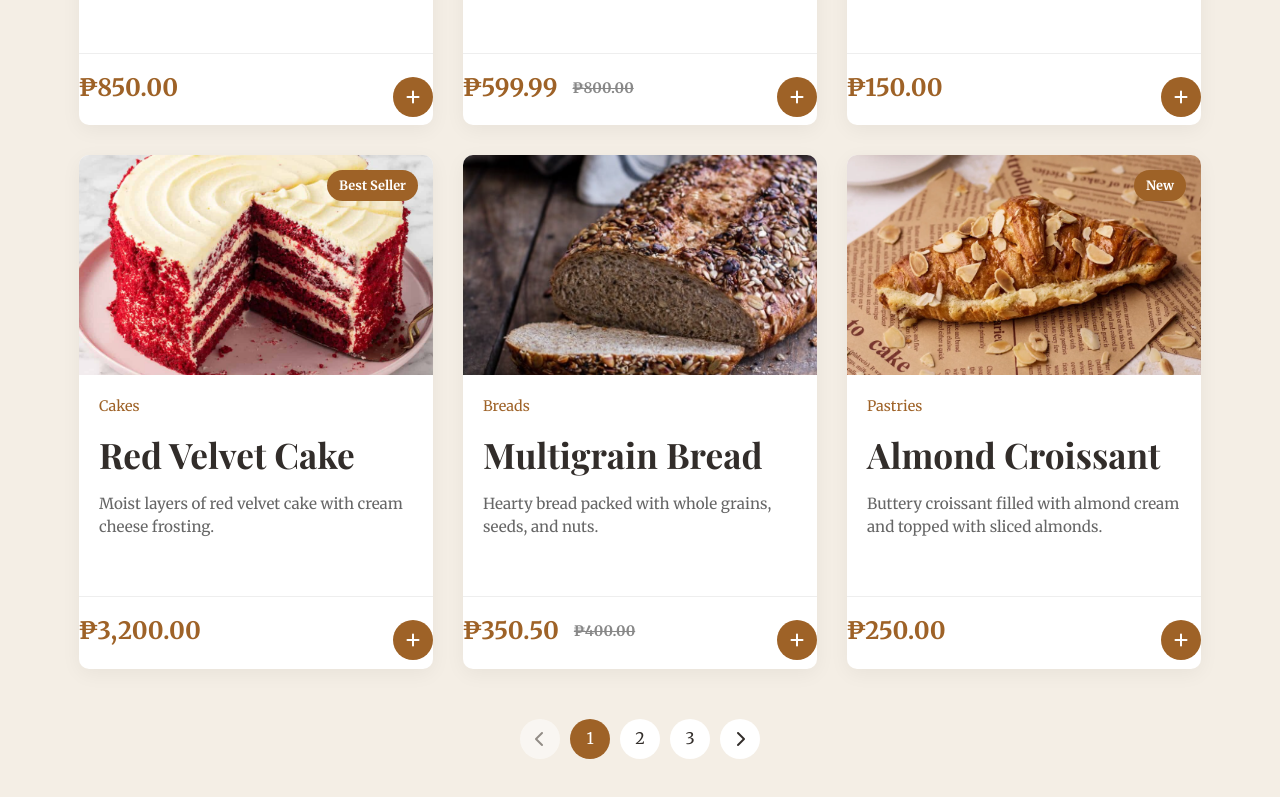
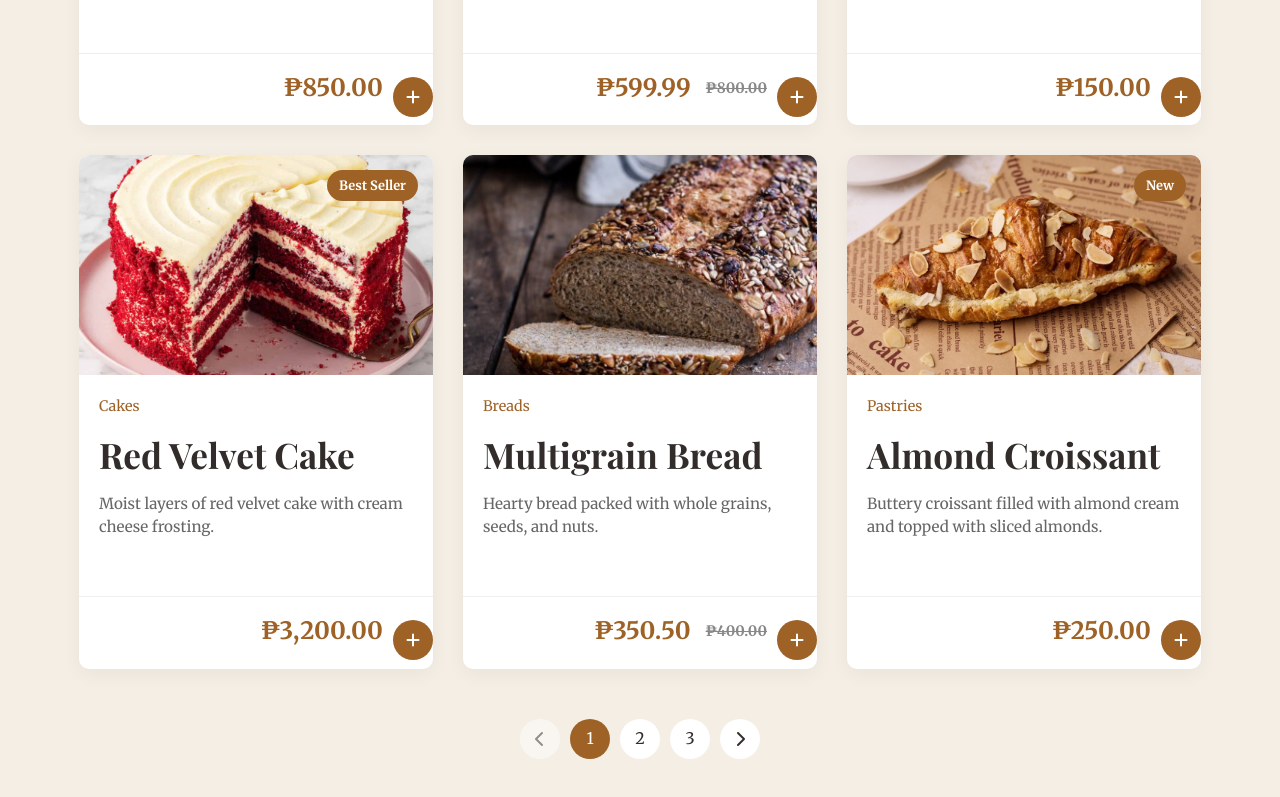
Before and after one commit to Jriv7929/Web-System-Group-9---Online-Bakery, a plain HTML site: page products.html in a window 1280 px wide. Shown: the part 994-1791 px from the top of the page. Drawn offline with nearby package versions, Linux system fonts and the light colour scheme.

Commit message:
Products: reduce gap between price and Add button; align footer elements; add standard line-clamp

```diff
--- a/css/styles.css
+++ b/css/styles.css
@@ -1595,6 +1595,7 @@ header {
     line-height: 1.5;
     flex-grow: 1;
     display: -webkit-box;
+    line-clamp: 3; /* standard property for compatibility */
     -webkit-line-clamp: 3;
     -webkit-box-orient: vertical;
     overflow: hidden;
@@ -1603,8 +1604,9 @@ header {
 
 .product-footer {
     display: flex;
-    justify-content: space-between;
-    align-items: center;
+    justify-content: flex-end; /* keep the add button at the far right and pull price closer */
+    align-items: center;
+    gap: 10px; /* small space between price and button */
     padding: 15px 0 0;
     margin-top: auto;
     border-top: 1px solid #eee;
```
